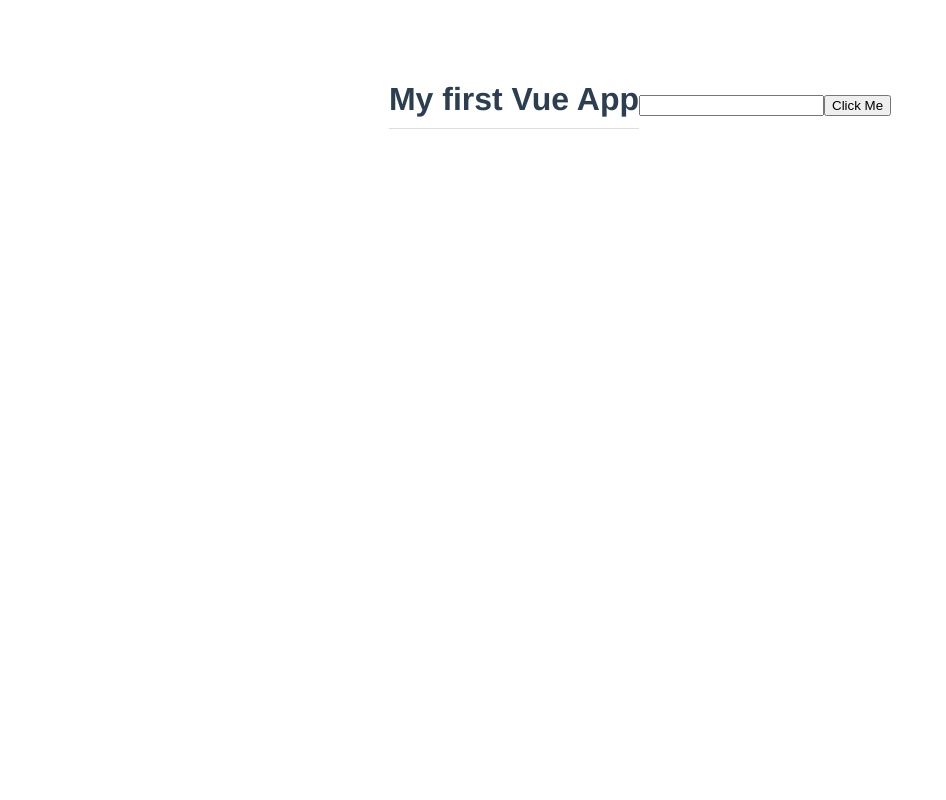
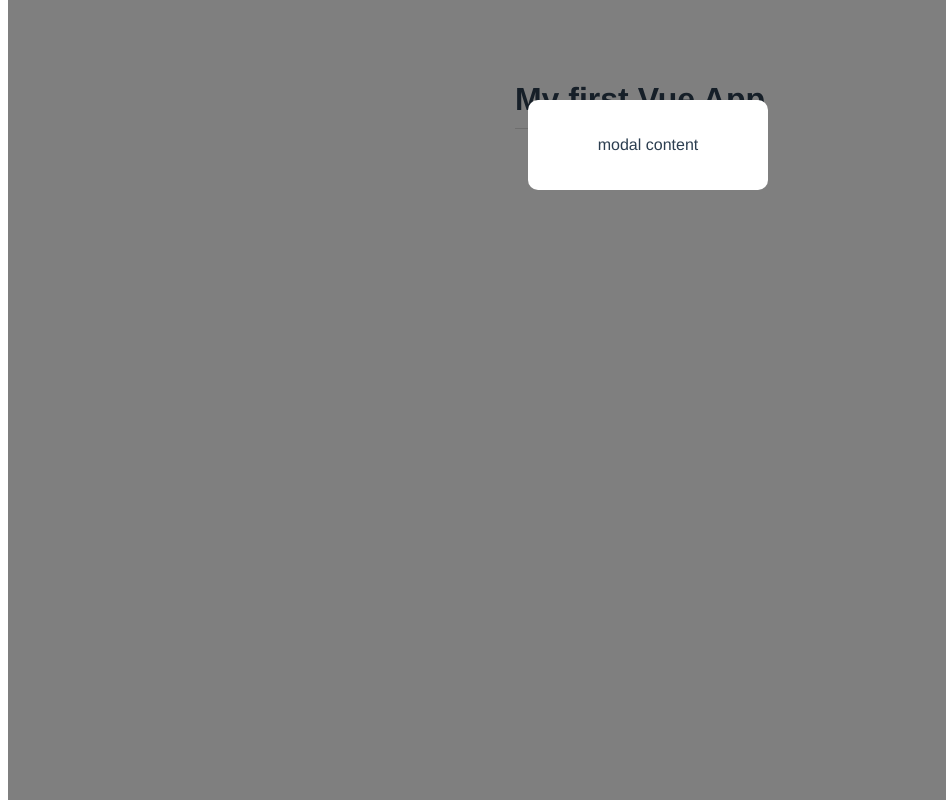
Before and after one commit to alychinque/Vue, a Vue app: page / in a window 1280 px wide. Shown: the whole page, without its empty margins (0-946 px from the left). Built offline with nearby package versions, Linux system fonts and the light colour scheme.

Commit message:
Added Modal

```diff
--- a/src/App.vue
+++ b/src/App.vue
@@ -1,13 +1,13 @@
 <template>
   <h1>{{ title }}</h1>
-  <input type="text" ref='name'>
-  <button @click='handleClick'>Click Me</button>
+  <Modal />
 </template>
 
 <script>
-
+import Modal from './components/Modal.vue'
 export default {
   name: 'App',
+  components: { Modal },
   data() {
     return {
       title: 'My first Vue App'
--- /dev/null
+++ b/src/components/Modal.vue
@@ -0,0 +1,24 @@
+<template>
+  <div class="backdrop">
+    <div class="modal">
+      <p>modal content</p>
+    </div>
+  </div>
+</template>
+
+<style scoped>
+  .modal{
+    width: 200px;
+    padding: 20px;
+    margin: 100px auto;
+    background: #fff;
+    border-radius: 10px;
+  }
+  .backdrop{
+    top: 0;
+    position: fixed;
+    background: rgba(0, 0, 0, 0.5);
+    width: 100%;
+    height: 100%;
+  }
+</style>
```
Also changed, not shown: src/components/HelloWorld.vue (deleted, +0 -57 lines).
